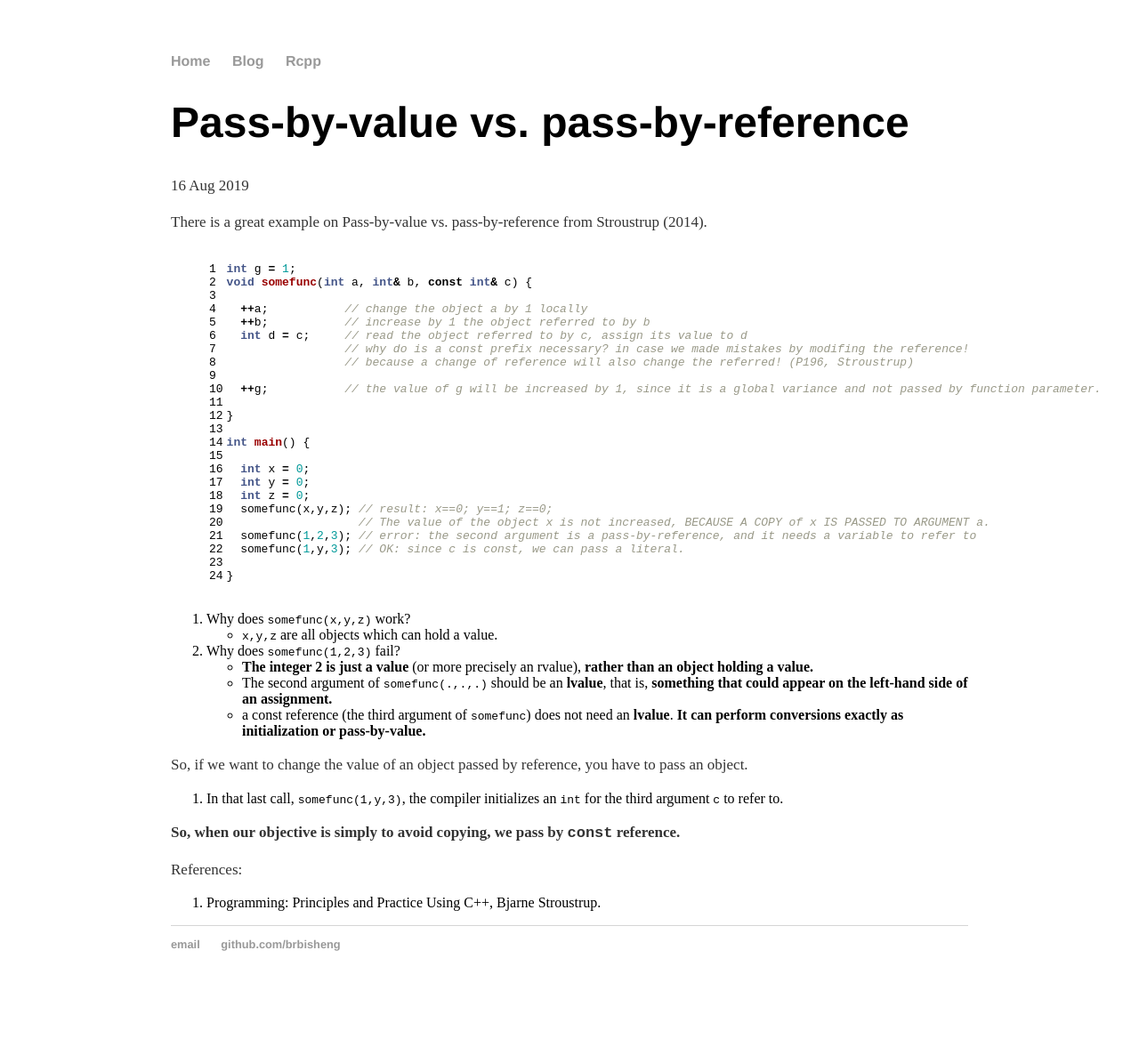
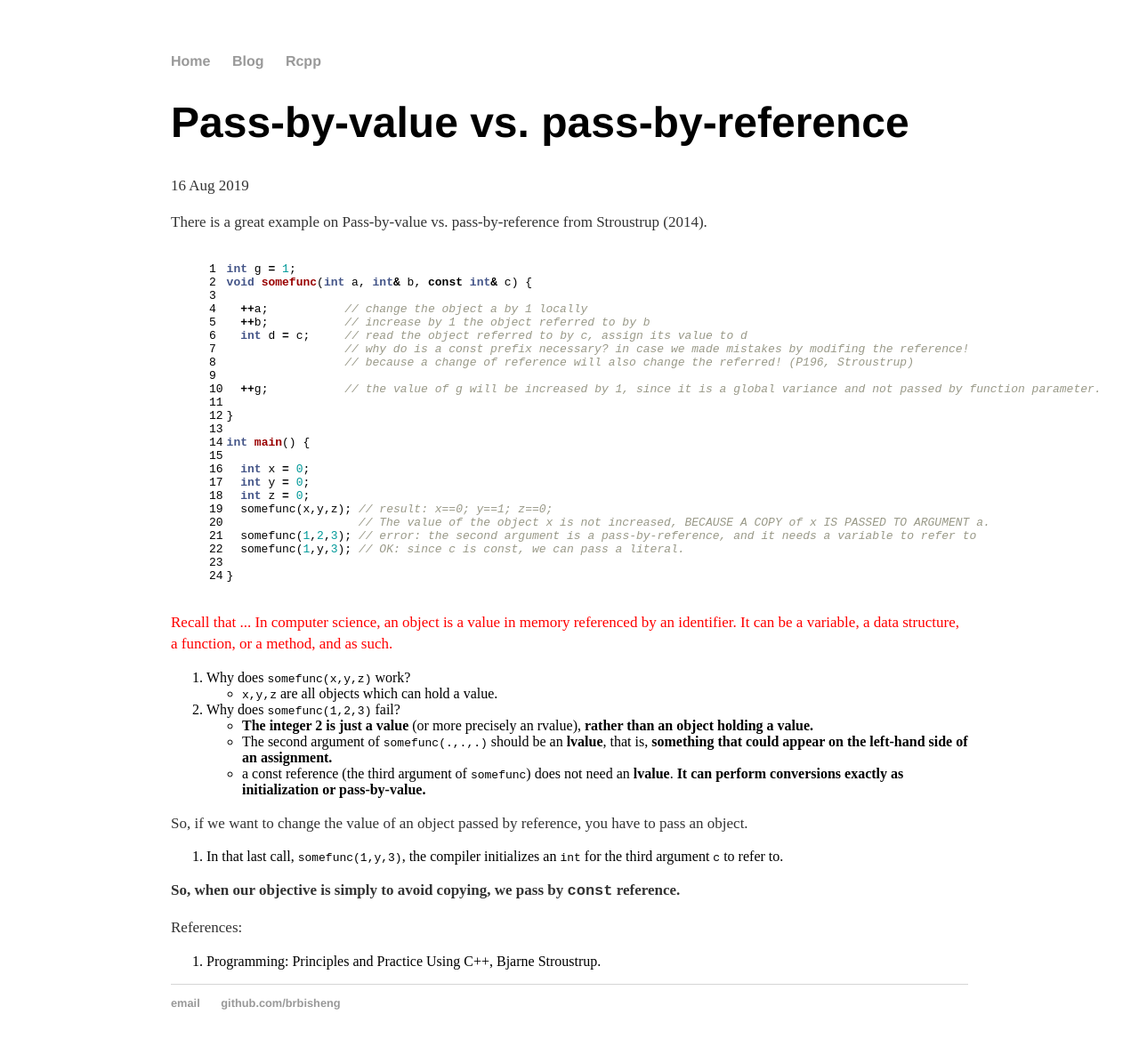
Before and after one commit to brbisheng/brbisheng.github.io, a Jekyll site: the page built from rcpp/_posts/2019-08-16-rcpp-post0.md, in a window 1280 px wide. Shown: the whole page at 89% size. Built offline with Jekyll 4.4.1, drawn with Linux system fonts in a browser that asks for light colours; our own code applies the rules of GitHub Pages for plain Markdown files; before the commit the page ends 1129 px from its top, so only the background shows below that.

Commit message:
Update 2019-08-16-rcpp-post0.md

```diff
--- a/rcpp/_posts/2019-08-16-rcpp-post0.md
+++ b/rcpp/_posts/2019-08-16-rcpp-post0.md
@@ -38,6 +38,8 @@ int main() {
 }
 {% endhighlight %}
 
+<p style='color:red'> Recall that ... In computer science, an object is a value in memory referenced by an identifier. It can be a variable, a data structure, a function, or a method, and as such. </p>
+
 1. Why does `somefunc(x,y,z)` work?
     - `x,y,z` are all objects which can hold a value.
 
```
